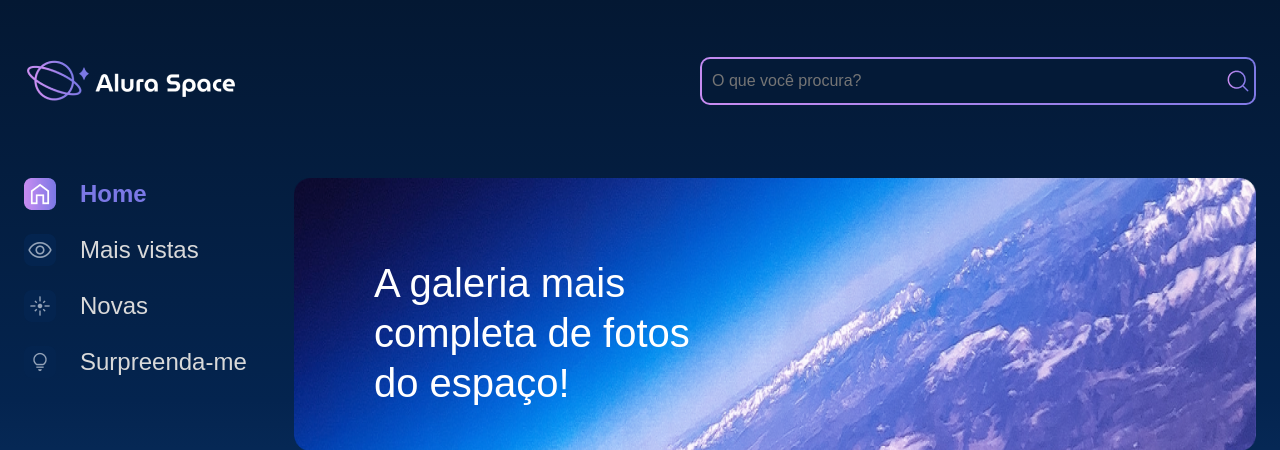
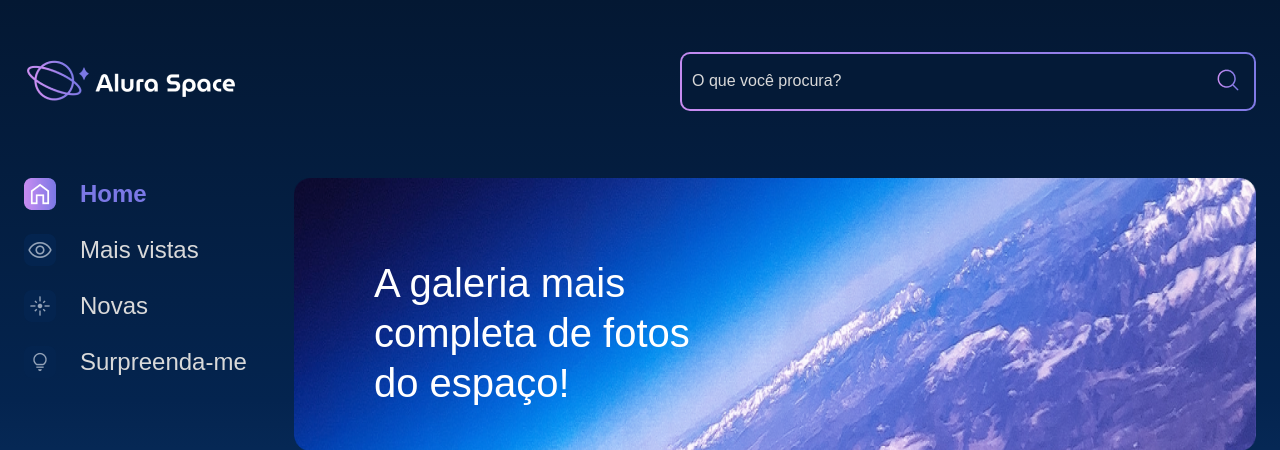
Before and after one commit to PedroLRA/Alura-Space, a Django app: page / in a window 1280 px wide. Shown: the top 450 px of the page. Run offline with Django 5.2, Linux system fonts and the light colour scheme; data that the repository does not hold is empty.

Commit message:
feat: Implemented search bar functionality

```diff
--- a/galery/urls.py
+++ b/galery/urls.py
@@ -3,5 +3,5 @@ from galery.views import index, image
 
 urlpatterns = [
     path('', index, name = 'index'),
-    path('image/<int:photoId>', image, name = 'image')
+    path('image/<int:photoId>', image, name = 'image'),
 ]
--- a/galery/views.py
+++ b/galery/views.py
@@ -1,8 +1,15 @@
 from django.shortcuts import render, get_object_or_404
 from galery.models import Photo
+from unicodedata import normalize
 
 def index(request):
     photos = Photo.objects.filter(publish=True).order_by("-date")
+
+    # Filtering by search html query
+    getRequest = request.GET
+    if getRequest and getRequest['search']:
+        photos = photos.filter(name__icontains=getRequest['search'])
+
     return render(request, 'galery/index.html', {"photos": photos})
 
 def image(request, photoId):
--- a/setup/static/styles/style.css
+++ b/setup/static/styles/style.css
@@ -101,6 +101,12 @@ table {
     width: 100%;
 }
 
+.busca__form {
+    display: flex;
+    align-items: center;
+    justify-items: center;
+}
+
 .busca__input {
     align-items: center;
     background-color: transparent;
@@ -109,6 +115,18 @@ table {
     height: 24px;
     padding: 10px;
     width: 500px;
+}
+
+.busca__input::placeholder {
+    color: #D9D9D9;
+}
+
+.busca__botao {
+    align-items: center;
+    justify-content: center;
+    background-color: transparent;
+    border: none;
+    padding: 10px;
 }
 
 .busca__icone {
--- a/templates/galery/partials/_header.html
+++ b/templates/galery/partials/_header.html
@@ -3,8 +3,14 @@
     <img src="{% static '/assets/logo/Logo(2).png' %}" alt="Logo da Alura Space" />
     <div class="cabecalho__busca">
         <div class="busca__fundo">
-            <input class="busca__input" type="text" placeholder="O que você procura?">
-            <img class="busca__icone" src="{% static '/assets/ícones/1x/search.png' %}" alt="ícone de search">
+            <form action="{% url 'index' %}">
+                <div class="busca__form">
+                    <input class="busca__input" type="text" name="search" placeholder="O que você procura?" />
+                    <button class="busca__botao" type="submit">
+                        <img class="busca__icone" src="{% static '/assets/ícones/1x/search.png' %}" alt="ícone de search">
+                    </button>
+                </div>
+            </form>
         </div>
     </div>
 </header>
```
